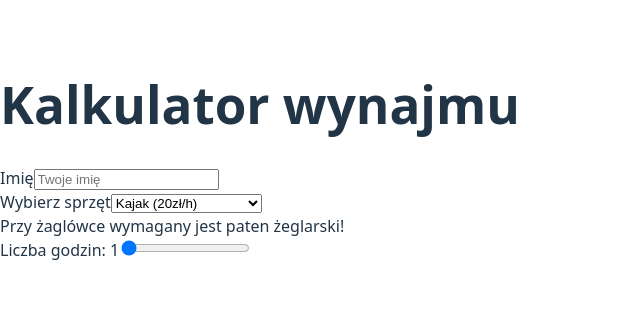
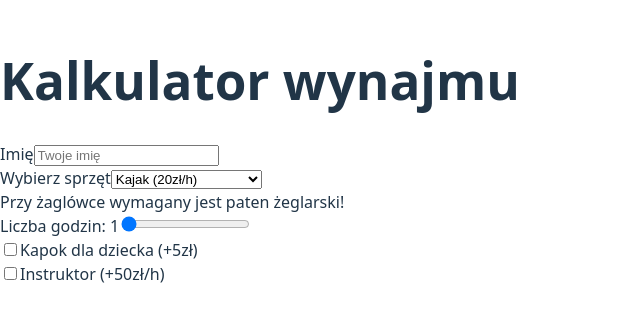
Before and after one commit to bezGrandy/web-mazurska-przystan-Ferenc-Stokowski, a React (Vite) app: page / in a window 1280 px wide. Shown: the part 248-570 px from the top of the page, without its empty margins (0-640 px from the left). Built offline with nearby package versions, Linux system fonts and the light colour scheme.

Commit message:
add additional services checkboxes

```diff
--- a/src/components/ReservationCalculator.tsx
+++ b/src/components/ReservationCalculator.tsx
@@ -47,6 +47,22 @@ const ReservationCalculator: React.FC = () => {
                 />
             </div>
 
+            {/* dodatkowe */}
+            <div className="form-element">
+                <label>
+                    <input type="checkbox" />
+                    Kapok dla dziecka (+5zł)
+                </label>
+            </div>
+
+            <div className="form-element">
+                <label>
+                    <input type="checkbox" />
+                    Instruktor (+50zł/h)
+                </label>
+            </div>
+
+
         </form>
     </div>
     );
```
